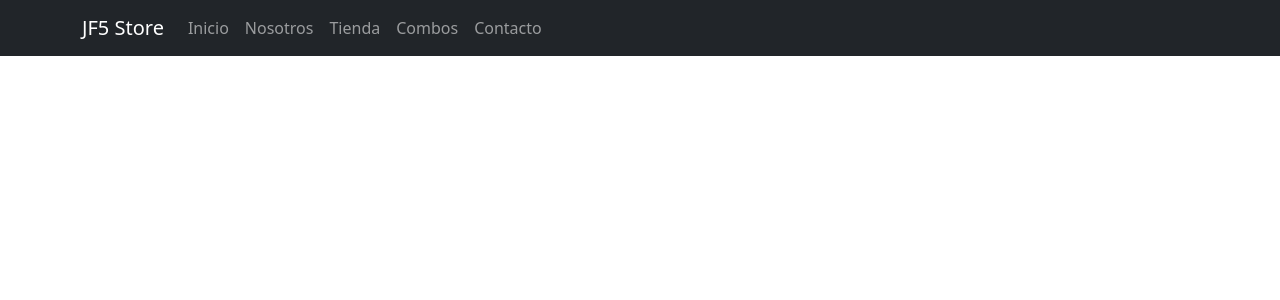
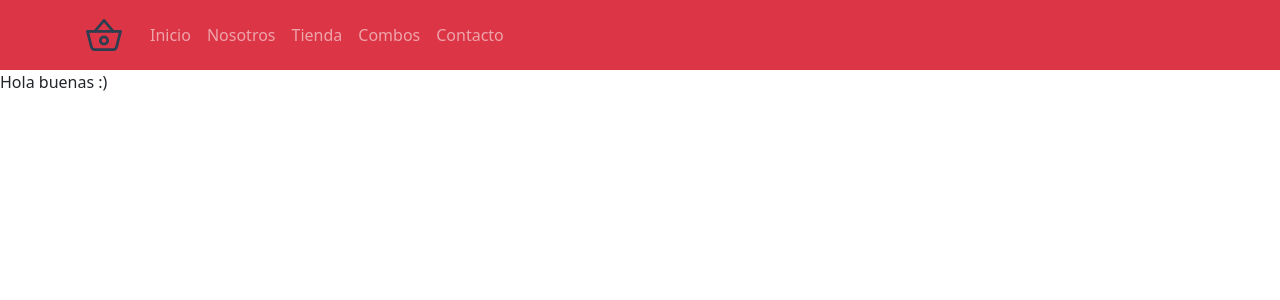
Before and after one commit to JosepF5/JF5STORE_Palomino_Desafio01_React, a React (Create React App) app: page / in a window 1280 px wide. Shown: the top 300 px of the page. Built offline with nearby package versions, Linux system fonts and the light colour scheme.

Commit message:
landing v1

```diff
--- a/package.json
+++ b/package.json
@@ -3,6 +3,9 @@
   "version": "0.1.0",
   "private": true,
   "dependencies": {
+    "@fortawesome/fontawesome-svg-core": "^1.2.36",
+    "@fortawesome/free-solid-svg-icons": "^5.15.4",
+    "@fortawesome/react-native-fontawesome": "^0.2.7",
     "@testing-library/jest-dom": "^5.15.0",
     "@testing-library/react": "^11.2.7",
     "@testing-library/user-event": "^12.8.3",
--- a/src/App.js
+++ b/src/App.js
@@ -1,29 +1,15 @@
 import NavBarra from './components/NavBarra';
+import ItemListContainer from './components/ItemListContainer';
 import './styles/styles.css';
 function App() {
-  return (
-    /*
-    <div className="App">
-      <header className="App-header">
-        <img src={logo} className="App-logo" alt="logo" />
-        <p>
-          Edit <code>src/App.js</code> and save to reload.
-        </p>
-        <a
-          className="App-link"
-          href="https://reactjs.org"
-          target="_blank"
-          rel="noopener noreferrer"
-        >
-          Learn React en JF5 Store
-        </a>
-      </header>
-    </div>
-    */
-    <div className="App">
-      <NavBarra/>
-    </div>
-  );
+
+return (
+  <>
+  <NavBarra/>
+  <ItemListContainer greeting="Hola buenas :)"/>
+  </>
+
+);
 }
 
 export default App;
--- a/src/clase1/modulo.js
+++ /dev/null
@@ -1 +0,0 @@
-//1- Recomienda Doc React
--- /dev/null
+++ b/src/components/CartWidget.jsx
@@ -0,0 +1,20 @@
+
+import React from 'react';
+
+const CartWidget = () => {
+    return  (
+        <>
+            <svg xmlns="http://www.w3.org/2000/svg" class="icon icon-tabler icon-tabler-basket" width="44" height="44" viewBox="0 0 24 24" stroke-width="1.5" stroke="#2c3e50" fill="none" stroke-linecap="round" stroke-linejoin="round">
+                <path stroke="none" d="M0 0h24v24H0z" fill="none"/>
+                <polyline points="7 10 12 4 17 10" />
+                <path d="M21 10l-2 8a2 2.5 0 0 1 -2 2h-10a2 2.5 0 0 1 -2 -2l-2 -8z" />
+                <circle cx="12" cy="15" r="2" />
+            </svg>
+
+        </>
+      )
+
+
+  }
+
+  export default CartWidget
--- /dev/null
+++ b/src/components/ItemListContainer.jsx
@@ -0,0 +1,10 @@
+function ItemListContainer( {greeting} ) {
+
+    return (
+        <div>
+            { greeting }
+        </div>
+    )
+}
+
+export default ItemListContainer
--- a/src/components/NavBarra.jsx
+++ b/src/components/NavBarra.jsx
@@ -1,11 +1,14 @@
 import React from "react";
 import { Navbar,Nav,Container } from 'react-bootstrap';
-
+import CartWidget from './CartWidget'
 const NavBarra=()=> {
     return (
-        <Navbar bg="dark" variant="dark">
-        <Container>
-        <Navbar.Brand href="#home">JF5 Store</Navbar.Brand>
+      <>
+      <Navbar bg="danger" variant="dark">
+      <Container>
+        <Navbar.Brand href="#home">
+        <CartWidget/>
+        </Navbar.Brand>
         <Nav className="me-auto">
           <Nav.Link href="#">Inicio</Nav.Link>
           <Nav.Link href="#">Nosotros</Nav.Link>
@@ -13,8 +16,10 @@ const NavBarra=()=> {
           <Nav.Link href="#">Combos</Nav.Link>
           <Nav.Link href="#">Contacto</Nav.Link>
         </Nav>
-        </Container>
+      </Container>
       </Navbar>
+
+      </>
     )
 }
 export default NavBarra
```
Also changed, not shown: public/index.html (+0 -10 lines), src/clase1/index.html (deleted, +0 -12 lines), src/clase1/index.css (deleted), src/clase1/index.js (deleted), src/clase1/instalacion.js (deleted), src/images/carrito.png (added), 1 other file (tests, documents, lock files or other folders).
